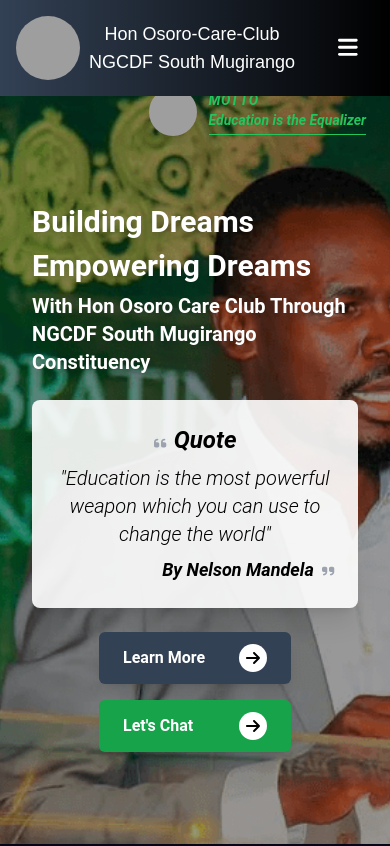
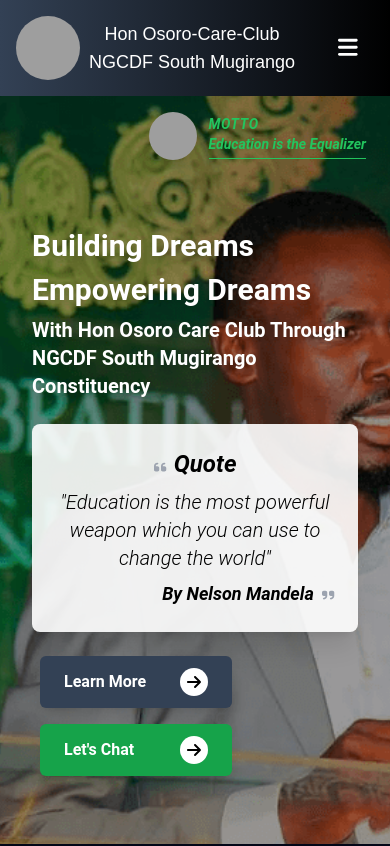
Before and after one commit to MICHAELMORARA/tuongee, a React (Create React App) app: page / in a window 390 px wide. Shown: the top 846 px of the page. Built offline with nearby package versions, Linux system fonts and the light colour scheme; grey boxes are pictures that could not be loaded.

Commit message:
first commit

```diff
--- a/src/components/Home.js
+++ b/src/components/Home.js
@@ -38,7 +38,7 @@ const Home = () => {
         )}
 
         {!loading && (
-          <div className="relative mt-14 h-full roboto-thin">
+          <div className="relative mt-20 md:mt-14 h-full roboto-thin">
             {/* Background Image with Overlay */}
             <div className="absolute inset-0">
               <img
@@ -91,11 +91,11 @@ const Home = () => {
                   </div>
                 </div>
 
-                {/* CTA Buttons - Updated for small screens */}
-                <div className="flex flex-col md:flex-row md:space-x-6 space-y-4 md:space-y-0 mt-12 sm:mt-8 fade-in-up animation-delay-500">
+                {/* CTA Buttons - Left aligned on small screens with margin */}
+                <div className="flex flex-col md:flex-row md:space-x-6 space-y-4 md:space-y-0 mt-16 md:mt-8 fade-in-up animation-delay-500 ml-2 md:ml-0">
                   <Link
                     to="/aboutus"
-                    className="mx-auto md:mx-0 w-48 md:w-auto bg-slate-700 hover:bg-slate-600 text-white px-6 py-3 rounded-md shadow-lg transition-all duration-300 transform hover:scale-105 flex items-center justify-between group"
+                    className="w-48 md:w-auto bg-slate-700 hover:bg-slate-600 text-white px-6 py-3 rounded-md shadow-lg transition-all duration-300 transform hover:scale-105 flex items-center justify-between group"
                   >
                     <span className="font-semibold">Learn More</span>
                     <span className="ml-2 w-7 h-7 rounded-full bg-white flex items-center justify-center transition-all duration-300 group-hover:bg-slate-800">
@@ -105,7 +105,7 @@ const Home = () => {
 
                   <Link
                     to="/contacts"
-                    className="mx-auto md:mx-0 w-48 md:w-auto bg-green-600 hover:bg-green-500 text-white px-6 py-3 rounded-md shadow-lg transition-all duration-300 transform hover:scale-105 flex items-center justify-between group"
+                    className="w-48 md:w-auto bg-green-600 hover:bg-green-500 text-white px-6 py-3 rounded-md shadow-lg transition-all duration-300 transform hover:scale-105 flex items-center justify-between group"
                   >
                     <span className="font-semibold">Let's Chat</span>
                     <span className="ml-2 w-7 h-7 rounded-full bg-white flex items-center justify-center transition-all duration-300 group-hover:bg-green-800">
```
